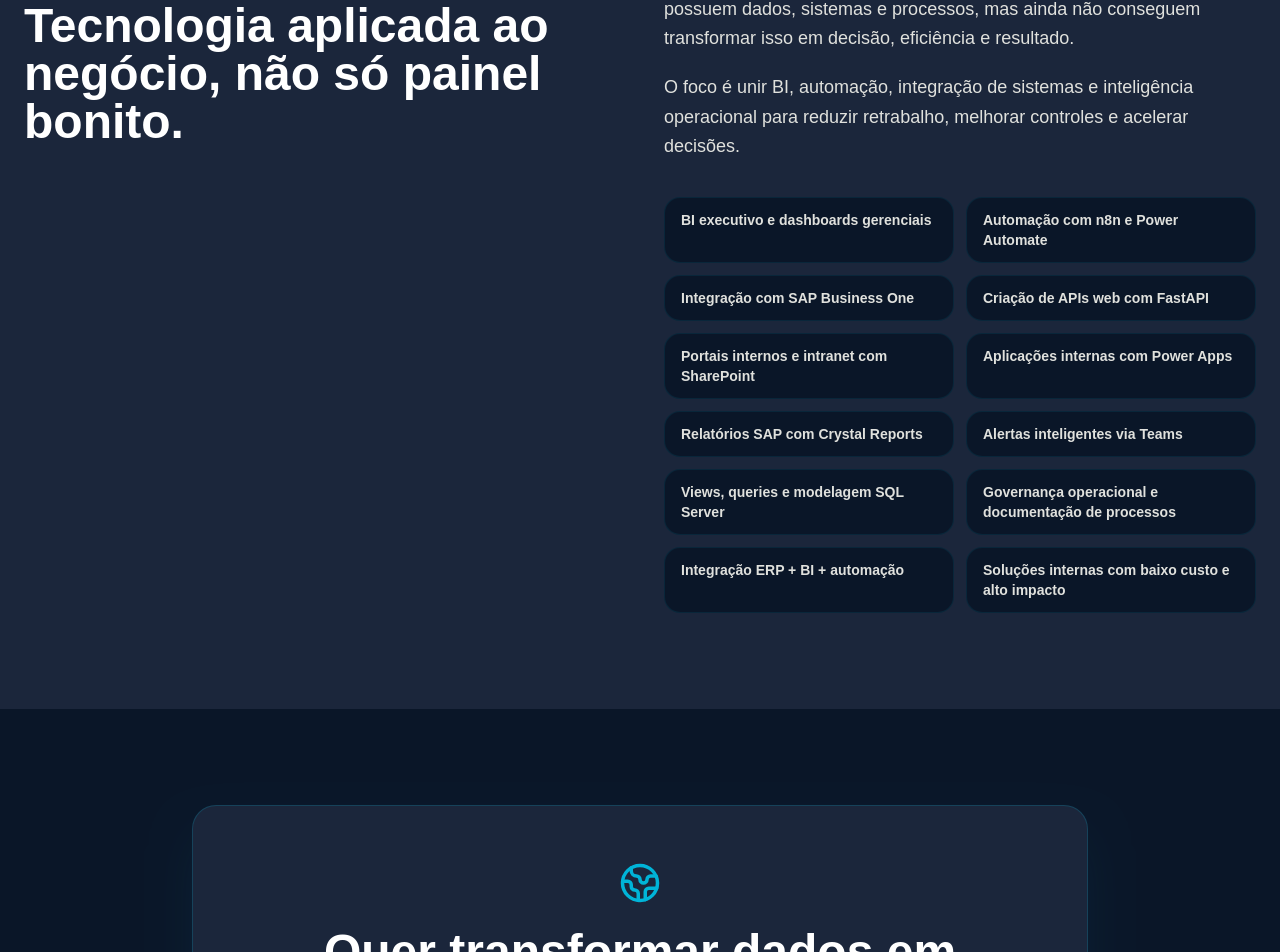
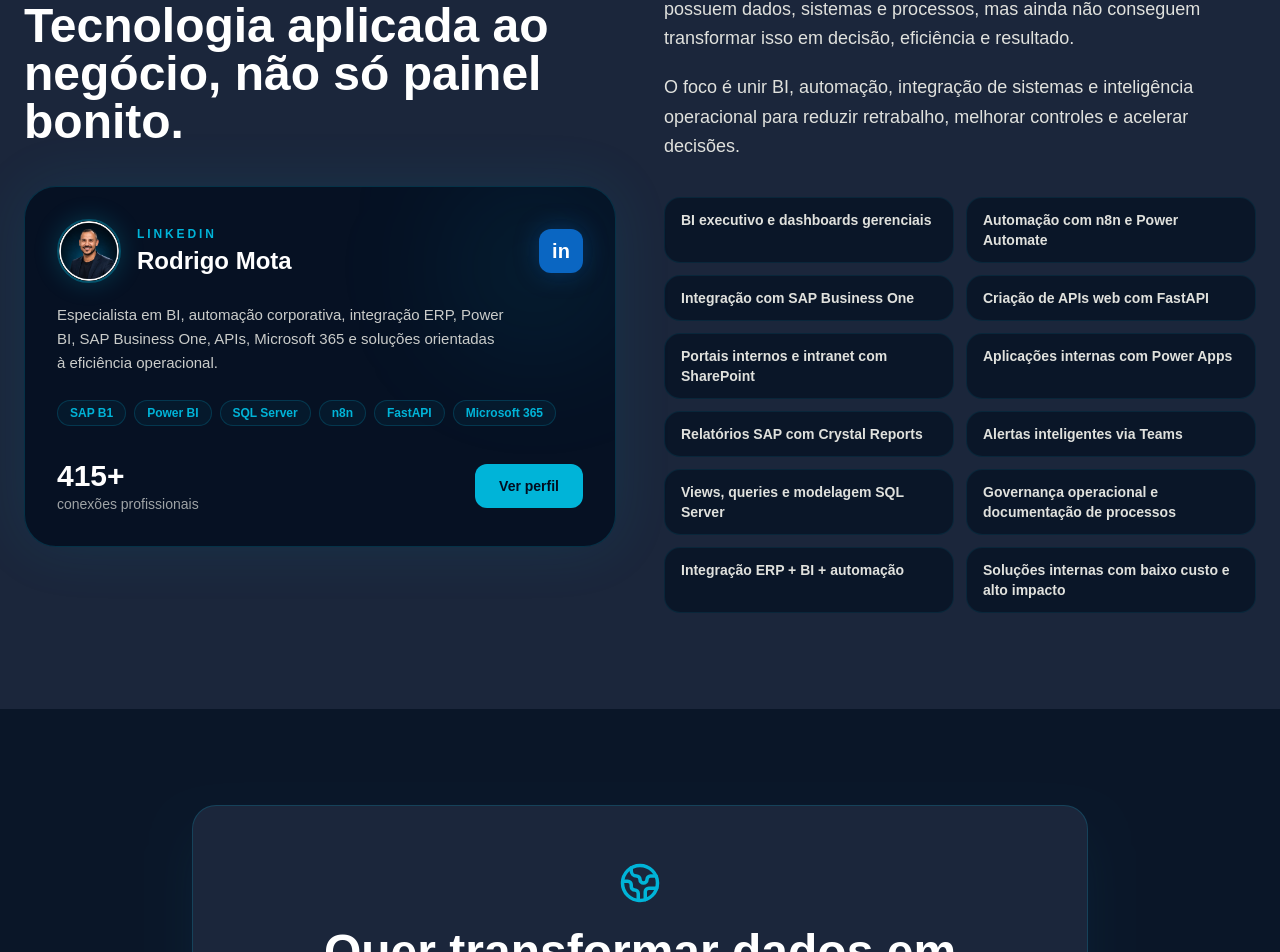
Before and after one commit to rmota13/mota-inteligencia-site, a Next.js app: page / in a window 1280 px wide. Shown: the part 5410-6362 px from the top of the page. Built offline with nearby package versions, Linux system fonts and the light colour scheme.

Commit message:
Adiciona card premium do LinkedIn e novo case operacional

```diff
--- a/app/page.tsx
+++ b/app/page.tsx
@@ -794,9 +794,84 @@
       <p className="text-sm font-black uppercase tracking-[0.3em] text-[#00B4D8]">
         Sobre
       </p>
+
       <h2 className="mt-4 text-3xl font-black md:text-5xl">
         Tecnologia aplicada ao negócio, não só painel bonito.
       </h2>
+
+      <div className="relative mt-10 overflow-hidden rounded-[32px] border border-[#00B4D8]/20 bg-[#020D1F]/80 p-8 shadow-[0_0_60px_rgba(0,180,216,0.10)] backdrop-blur">
+        <div className="absolute right-0 top-0 h-40 w-40 rounded-full bg-[#00B4D8]/10 blur-3xl" />
+
+        <div className="relative z-10">
+          <div className="flex items-center justify-between gap-4">
+            <div className="flex items-center gap-4">
+              <Image
+                src="/linkedin-rodrigo.png"
+                alt="Rodrigo Mota"
+                width={72}
+                height={72}
+                className="h-16 w-16 rounded-full border-2 border-[#00B4D8]/40 object-cover shadow-[0_0_24px_rgba(0,180,216,0.22)]"
+              />
+
+              <div>
+                <p className="text-xs font-black uppercase tracking-[0.24em] text-[#00B4D8]">
+                  LinkedIn
+                </p>
+
+                <h3 className="mt-1 text-2xl font-black leading-tight text-white">
+                  Rodrigo Mota
+                </h3>
+              </div>
+            </div>
+
+            <div className="flex h-11 w-11 items-center justify-center rounded-xl bg-[#0A66C2] text-xl font-black text-white shadow-[0_0_24px_rgba(10,102,194,0.35)]">
+              in
+            </div>
+          </div>
+
+          <p className="mt-5 max-w-md text-[15px] leading-relaxed text-[#E0E1DD]/90">
+            Especialista em BI, automação corporativa, integração ERP,
+            Power BI, SAP Business One, APIs, Microsoft 365 e soluções
+            orientadas à eficiência operacional.
+          </p>
+
+          <div className="mt-6 flex flex-wrap gap-2">
+            {[
+              "SAP B1",
+              "Power BI",
+              "SQL Server",
+              "n8n",
+              "FastAPI",
+              "Microsoft 365",
+            ].map((item) => (
+              <span
+                key={item}
+                className="rounded-full border border-[#00B4D8]/20 bg-[#00B4D8]/5 px-3 py-1 text-xs font-bold text-[#00B4D8]"
+              >
+                {item}
+              </span>
+            ))}
+          </div>
+
+          <div className="mt-8 flex items-center justify-between gap-4">
+            <div>
+              <p className="text-3xl font-black text-white">415+</p>
+              <p className="text-sm text-[#E0E1DD]/70">
+                conexões profissionais
+              </p>
+            </div>
+
+            <a
+              href="https://br.linkedin.com/in/rodrigo-mota-2619b422"
+              target="_blank"
+              rel="noreferrer"
+              className="inline-flex items-center rounded-xl bg-[#00B4D8] px-6 py-3 text-sm font-black text-[#020D1F] transition hover:bg-[#2EC4B6]"
+            >
+              Ver perfil
+            </a>
+          </div>
+        </div>
+      </div>
     </div>
 
     <div className="space-y-5 text-lg leading-relaxed text-[#E0E1DD]">
```
Also changed, not shown: public/linkedin-rodrigo.png (added). Lines whose indentation alone changed are shown as unchanged.
